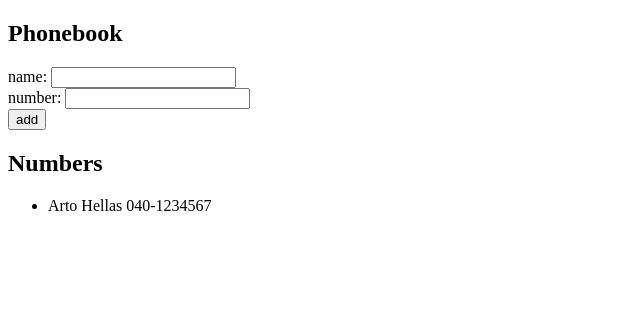
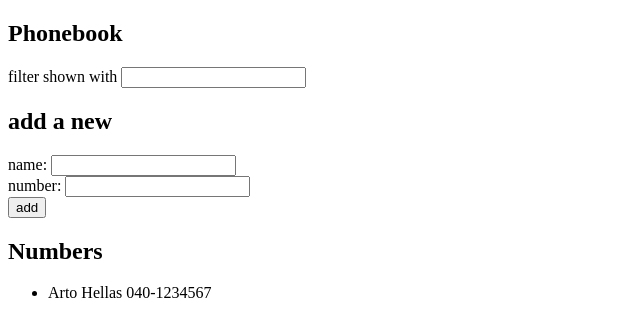
Before and after one commit to lederle/full_stack_open_part_2, a React (Vite) app in the folder phonebook/: page / in a window 1280 px wide. Shown: the top 336 px of the page, without its empty margins (0-640 px from the left). Built offline with nearby package versions, Linux system fonts and the light colour scheme.

Commit message:
[Exercise 2.9] filter by name

```diff
--- a/phonebook/src/App.jsx
+++ b/phonebook/src/App.jsx
@@ -4,8 +4,17 @@ const App = () => {
   const [persons, setPersons] = useState([
     { name: "Arto Hellas", number: "040-1234567", id: 1 },
   ]);
+  // TEST SET
+  // const [persons, setPersons] = useState([
+  //   { name: "Arto Hellas", number: "040-123456", id: 1 },
+  //   { name: "Ada Lovelace", number: "39-44-5323523", id: 2 },
+  //   { name: "Dan Abramov", number: "12-43-234345", id: 3 },
+  //   { name: "Mary Poppendieck", number: "39-23-6423122", id: 4 },
+  // ]);
   const [newName, setNewName] = useState("");
   const [newNumber, setNewNumber] = useState("");
+  const [newSearch, setNewSearch] = useState("");
+  const [showFiltered, setShowFiltered] = useState(false);
 
   const addPerson = (event) => {
     event.preventDefault();
@@ -35,9 +44,25 @@ const App = () => {
     setNewNumber(event.target.value);
   };
 
+  const handleSearchChange = (event) => {
+    setNewSearch(event.target.value);
+    event.target.value ? setShowFiltered(true) : setShowFiltered(false);
+  };
+
+  const filterRe = new RegExp(newSearch, "i");
+  const entriesToShow = showFiltered
+    ? persons.filter((p) => filterRe.test(p.name))
+    : persons;
+
   return (
     <div>
       <h2>Phonebook</h2>
+
+      <div>
+        filter shown with{" "}
+        <input value={newSearch} onChange={handleSearchChange} />
+      </div>
+      <h2>add a new</h2>
       <form onSubmit={addPerson}>
         <div>
           name: <input value={newName} onChange={handleNameChange} />
@@ -51,15 +76,15 @@ const App = () => {
       </form>
       <h2>Numbers</h2>
       <ul>
-        {persons.map((person) => (
-          <Person key={person.id} person={person} />
+        {entriesToShow.map((person) => (
+          <PhonebookEntry key={person.id} person={person} />
         ))}
       </ul>
     </div>
   );
 };
 
-const Person = ({ person }) => {
+const PhonebookEntry = ({ person }) => {
   return (
     <li>
       {person.name} {person.number}
```
Also changed, not shown: phonebook/src/assets/13e.png (added), 1 other file (tests, documents, lock files or other folders).
